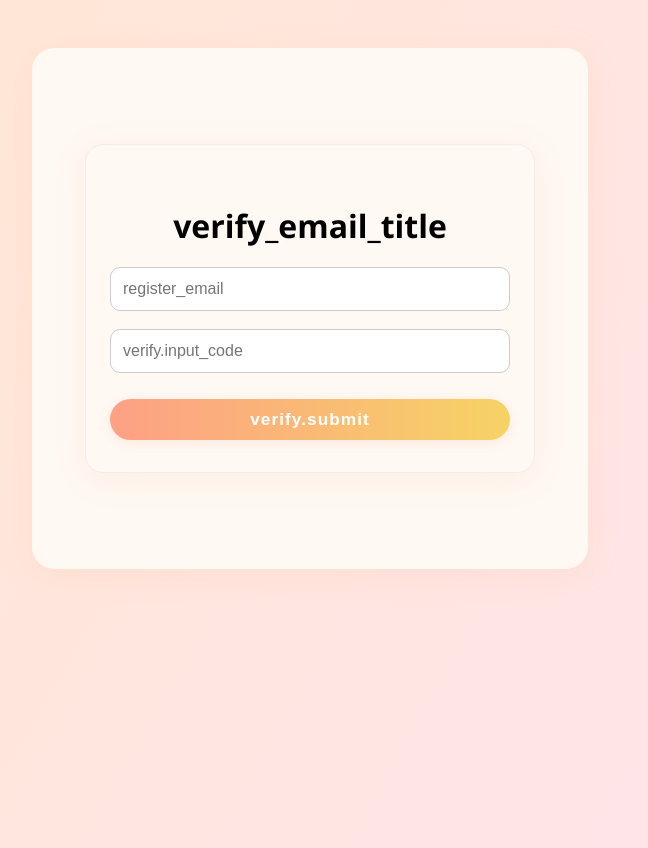
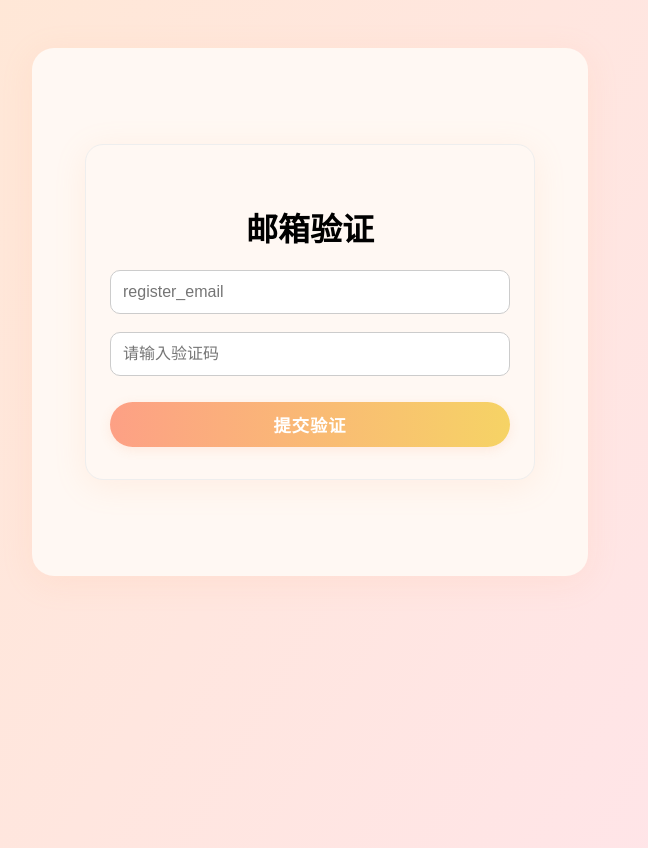
Before and after one commit to whdpanda/eatwhat-app, a React (Create React App) app in the folder frontend/: page /verify-email in a window 1280 px wide. Shown: the whole page, without its empty margins (330-978 px from the left). Built offline with nearby package versions, Linux system fonts and the light colour scheme; no server answers.

Commit message:
增加語言內容

```diff
--- a/frontend/src/components/EmailVerificationForm.tsx
+++ b/frontend/src/components/EmailVerificationForm.tsx
@@ -85,7 +85,7 @@ const EmailVerificationForm: React.FC<EmailVerificationFormProps> = ({
       <input
         className="verify-input"
         type="text"
-        placeholder={t("verify.input_code")}
+        placeholder={t("verify_input_code")}
         value={code}
         onChange={e => setCode(e.target.value)}
         disabled={disabled}
@@ -95,7 +95,7 @@ const EmailVerificationForm: React.FC<EmailVerificationFormProps> = ({
         type="submit"
         disabled={loading || disabled}
       >
-        {loading ? t("verify.loading") : t("verify.submit")}
+        {loading ? t("verify.loading") : t("verify_submit")}
       </button>
       {/* <button type="button" className="resend-btn" onClick={handleResend} disabled={loading}>
         {t("verify.resend_code")}
--- a/frontend/src/locales/en.json
+++ b/frontend/src/locales/en.json
@@ -1,5 +1,5 @@
 {
-  "title": "EatWhat Recommender",
+  "title": "What to Eat Recommender",
   "distance": "Distance Range",
   "budget": "Budget Limit",
   "random": "Random Recommend",
@@ -14,7 +14,7 @@
   "login_title": "User Login",
   "login_username": "Username",
   "login_password": "Password",
-  "login_required": "Please enter username and password",
+  "login_required": "Please enter your username and password",
   "register_title": "User Registration",
   "register_username": "Username",
   "register_password": "Password",
@@ -22,5 +22,9 @@
   "register_submit": "Submit",
   "register_has_account": "Already have an account?",
   "register_to_login": "Go to Login",
-  "register_loading": "Registering..."
+  "register_loading": "Registering...",
+  "captcha_placeholder": "Enter the verification code",
+  "verify_email_title": "Email Verification",
+  "verify_input_code": "Enter the verification code",
+  "verify_submit": "Verify"
 }
--- a/frontend/src/locales/ja.json
+++ b/frontend/src/locales/ja.json
@@ -1,6 +1,6 @@
 {
-  "title": "何食べる？おすすめツール",
-  "distance": "位置範囲",
+  "title": "何食べる？おすすめアプリ",
+  "distance": "距離範囲",
   "budget": "予算上限",
   "random": "ランダムおすすめ",
   "loading": "検索中...",
@@ -18,9 +18,13 @@
   "register_title": "ユーザー登録",
   "register_username": "ユーザー名",
   "register_password": "パスワード",
-  "register_password_repeat": "パスワード確認",
+  "register_password_repeat": "パスワード（確認）",
   "register_submit": "登録する",
   "register_has_account": "すでにアカウントをお持ちですか？",
   "register_to_login": "ログインへ",
-  "register_loading": "登録中..."
+  "register_loading": "登録中...",
+  "captcha_placeholder": "認証コードを入力してください",
+  "verify_email_title": "メール認証",
+  "verify_input_code": "認証コードを入力してください",
+  "verify_submit": "認証する"
 }
--- a/frontend/src/locales/zh.json
+++ b/frontend/src/locales/zh.json
@@ -22,5 +22,9 @@
   "register_submit": "提交",
   "register_has_account": "已有账号？",
   "register_to_login": "去登录",
-  "register_loading": "注册中..."
+  "register_loading": "注册中...",
+  "captcha_placeholder": "请输入验证码",
+  "verify_email_title": "邮箱验证",
+  "verify_input_code": "请输入验证码",
+  "verify_submit": "提交验证"
 }
```
